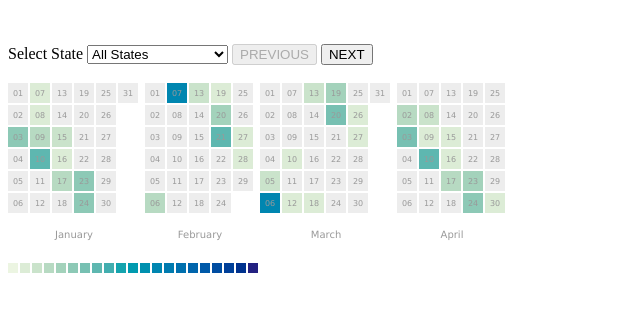
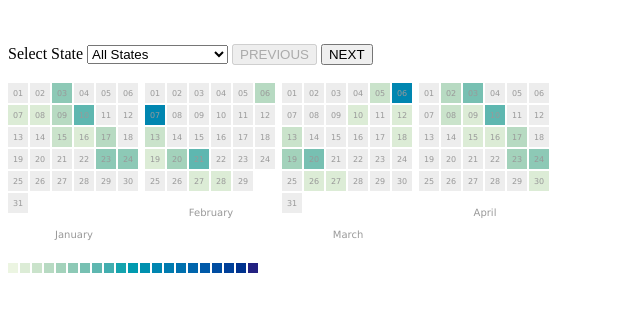
Before and after one commit to mroswell/citizen-naturalization-ceremony-calendar, a plain HTML site: page index.html in a window 1280 px wide. Shown: the whole page, without its empty margins (0-640 px from the left). Drawn offline with Linux system fonts and the light colour scheme.

Commit message:
x_day update fix

```diff
--- a/index.html
+++ b/index.html
@@ -128,7 +128,7 @@ $(document).ready ( function(){
             pub.init({
                 itemSelector: "#pub-heatmap",
                 domain :"month",
-                subDomain:"day",
+                subDomain:"x_day",
                 cellSize: 20,
                 data:dataForInput,
                 //afterLoadData: parser,
```
